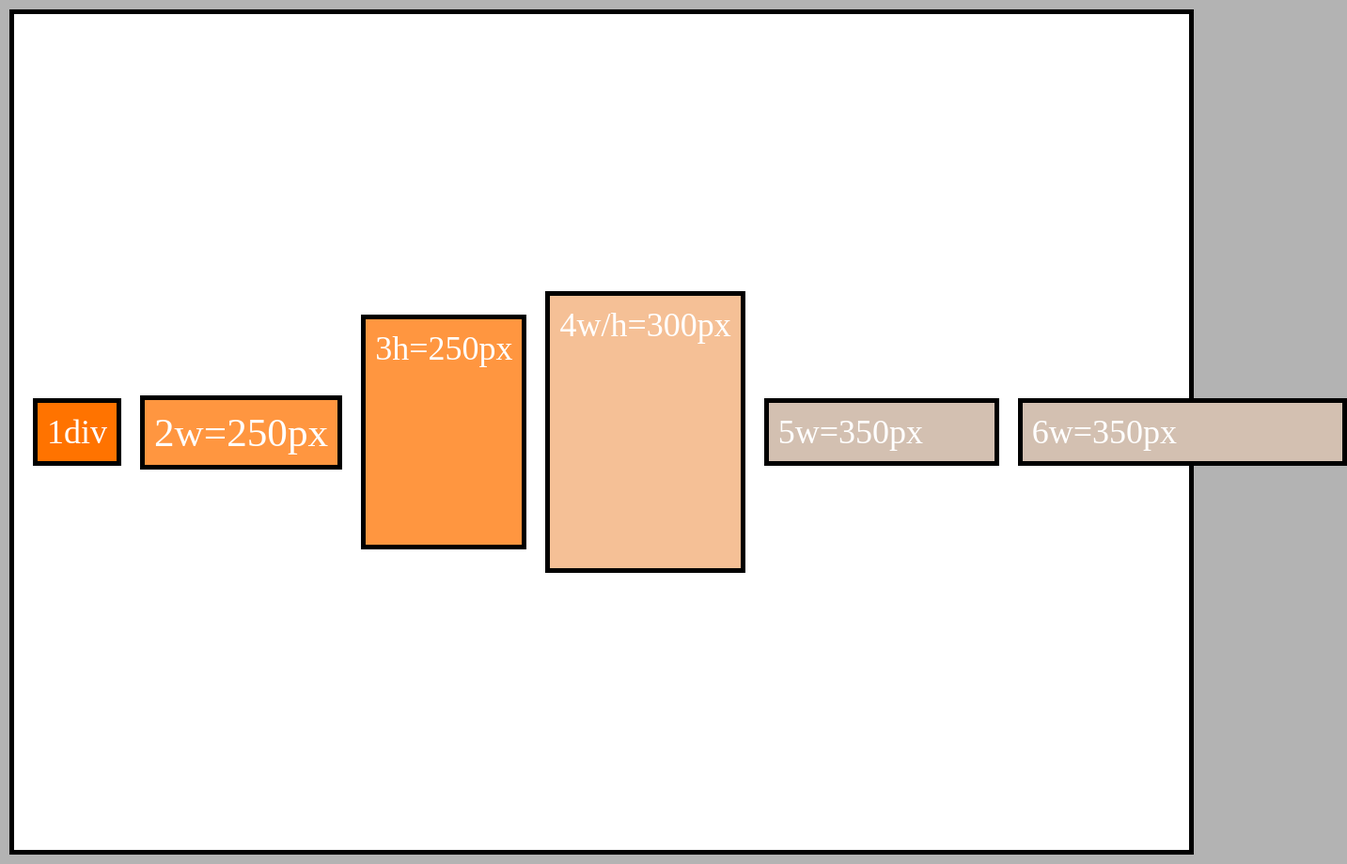
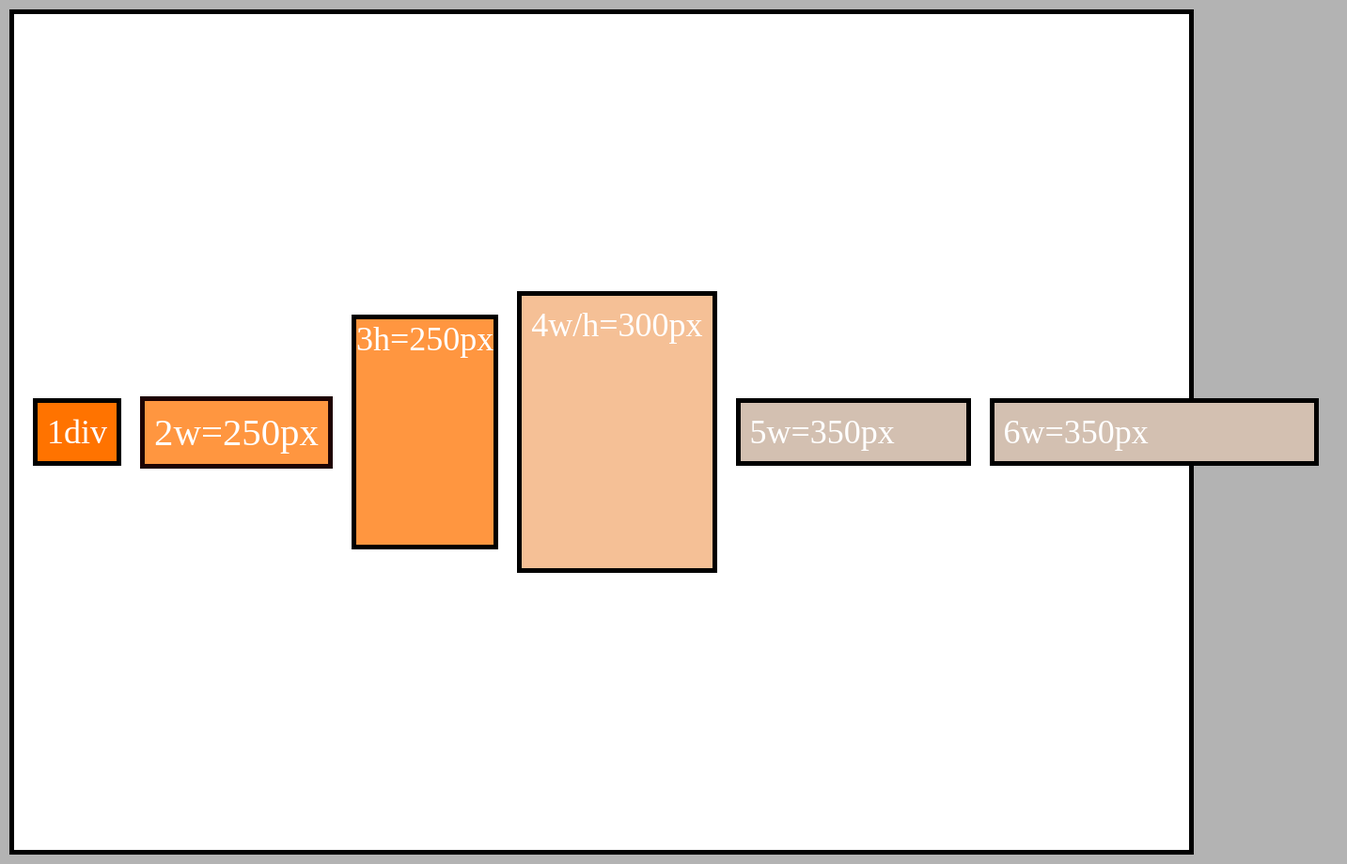
Before and after one commit to autopilotcode/my-learning-templates, a plain HTML site: page Flexbox-Basics-Test/index.html in a window 1280 px wide. Shown: the whole page at 94% size, 1433 px wide, since content can reach past the window. Drawn offline with Linux system fonts and the light colour scheme.

Commit message:
some changes

```diff
--- a/Flexbox-Basics-Test/main.css
+++ b/Flexbox-Basics-Test/main.css
@@ -39,16 +39,16 @@ body {
     background: #ff9640;
     color: white;
     padding: 10px;
-    border: 5px solid black;
+    border: 5px solid rgb(30, 3, 3);
     margin: 10px;
     width: 250px;
-    font-size: 1.8rem;
+    font-size: 1.7rem;
 }
 
 .item-3 {
     background: #ff9640;
     color: white;
-    padding: 10px;
+    padding: 10pxq;
     border: 5px solid black;
     margin: 10px;
     height: 250px;
```
